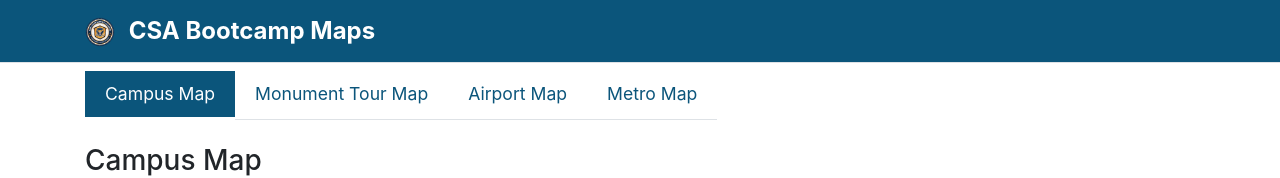
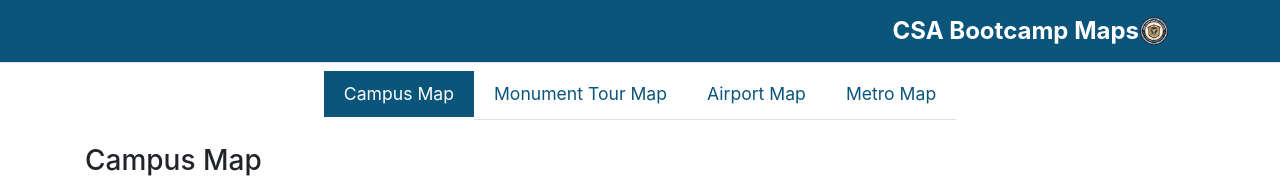
Before and after one commit to vhennemann/maps, a plain HTML site: page index.html in a window 1280 px wide. Shown: the top 178 px of the page. Drawn offline with nearby package versions, Linux system fonts and the light colour scheme.

Commit message:
Update index.html

```diff
--- a/index.html
+++ b/index.html
@@ -2,7 +2,7 @@
 <html lang="en">
 <head>
     <meta charset="UTF-8">
-    <meta name="viewport" content="width=device-width, initial-scale=1.0">
+    <meta name="viewport" content="width=device-width, initial-scale=1.0, shrink-to-fit=no">
     <title>CSA Bootcamp Maps</title>
     <!-- Bootstrap CSS -->
     <link href="https://stackpath.bootstrapcdn.com/bootstrap/4.5.2/css/bootstrap.min.css" rel="stylesheet">
@@ -17,6 +17,12 @@
             color: #ffffff; /* Navbar brand (logo or text) color */
             font-weight: bold;
             font-size: 1.5rem; /* Adjust font size as needed */
+            display: flex;
+            align-items: center; /* Center items vertically */
+        }
+        .navbar-top .navbar-brand img {
+            margin-right: 10px; /* Adjust spacing between logo and text */
+            height: 30px; /* Adjust logo height */
         }
         .navbar-top .nav-link {
             color: #ffffff; /* Navbar link color */
@@ -35,7 +41,7 @@
         }
         .tab-content iframe {
             width: 100%;
-            height: calc(100vh - 150px); /* Adjust this value as needed */
+            height: 100vh; /* Full viewport height */
             border: none;
         }
         .container-blue {
@@ -50,6 +56,7 @@
         }
         .nav-tabs .nav-item {
             margin-bottom: -1px; /* Adjust margin for tabs */
+            text-align: center; /* Center tabs */
         }
         .nav-tabs .nav-link {
             color: #0B557B; /* Tab link color */
@@ -69,22 +76,22 @@
 </head>
 <body>
 
-<!-- Top Navbar with Logo and Title in Blue Container -->
+<!-- Top Navbar with Logo and Title on the Right -->
 <nav class="navbar navbar-expand-lg navbar-dark navbar-top">
     <div class="container">
-        <!-- Navbar brand with logo -->
-        <a class="navbar-brand" href="#">
-            <img src="seal.png" alt="Logo" height="30" class="mr-2"> <!-- Adjust height as needed -->
+        <!-- Navbar brand with logo on the right -->
+        <a class="navbar-brand ml-auto" href="#">
             CSA Bootcamp Maps
+            <img src="seal.png" alt="Logo" height="30"> <!-- Adjust logo height as needed -->
         </a>
     </div>
 </nav>
 
-<!-- Bottom Navbar with Tabs in White Background -->
+<!-- Bottom Navbar with Tabs in Centered Layout -->
 <nav class="navbar navbar-expand-lg navbar-light navbar-bottom">
     <div class="container">
         <!-- Nav tabs -->
-        <ul class="nav nav-tabs" id="myTab" role="tablist">
+        <ul class="nav nav-tabs mx-auto" id="myTab" role="tablist">
             <li class="nav-item">
                 <a class="nav-link active" id="campus-map-tab" data-toggle="tab" href="#campus-map" role="tab" aria-controls="campus-map" aria-selected="true">Campus Map</a>
             </li>
@@ -141,6 +148,3 @@ $(document).ready(function(){
 
 </body>
 </html>
-
-</body>
-</html>
```
